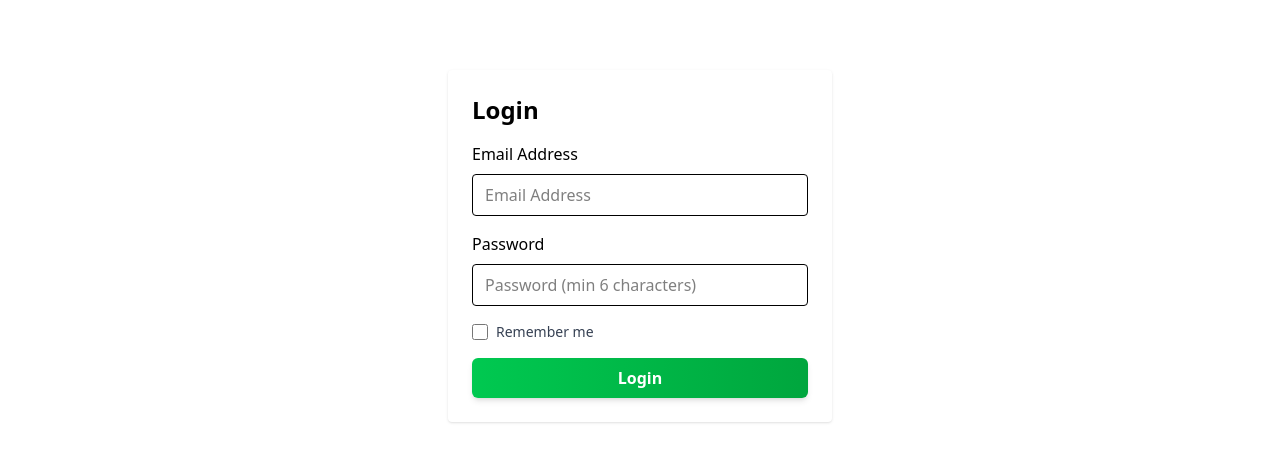
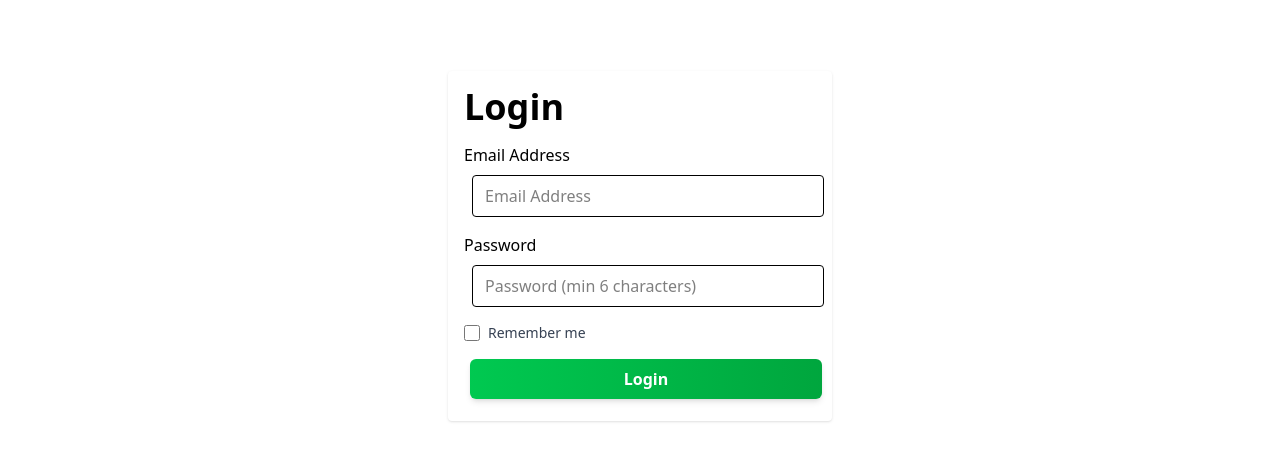
Before and after one commit to iAmBotOkkk/Ecom, a React (Vite) app in the folder Frontend/: page /signin in a window 1280 px wide. Shown: the part 954-1416 px from the top of the page. Built offline with nearby package versions, Linux system fonts and the light colour scheme.

Commit message:
Updated frontend

```diff
--- a/Frontend/src/Components/AppBar.jsx
+++ b/Frontend/src/Components/AppBar.jsx
@@ -1,5 +1,7 @@
+import { useNavigate } from "react-router-dom"
 
 export const Appbar = () => {
+    const navigate = useNavigate()
     return (
 
         <div className="bg-[url('vegetables.jpg')] h-screen">
@@ -22,7 +24,10 @@ export const Appbar = () => {
                         <button className="px-6 py-2 rounded-md cursor-pointer font-semibold
                      text-black border-2 border-green-500  bg-white
                       hover:text-white hover:bg-gradient-to-r hover:from-green-500
-                       hover:via-green-600 hover:to-green-700 hover:shadow-lg transition duration-300 ">
+                       hover:via-green-600 hover:to-green-700 hover:shadow-lg transition duration-300 "
+                            onClick={() => {
+                                navigate("/signin")
+                            }}>
                             Login
                         </button>
                     </div>
--- /dev/null
+++ b/Frontend/src/Components/Button.jsx
@@ -0,0 +1,13 @@
+
+
+export const ButtonComponent = ({btn , onClick}) => {
+
+    return (
+        <div className="w-full m-1.5">
+            <button className="bg-gradient-to-r from-green-500
+               to-green-600 text-white font-semibold px-4 py-2
+              rounded-md shadow-md cursor-pointer hover:from-green-600
+               hover:to-green-700 transition duration-300 w-full" onClick={onClick}>{btn}</button>
+        </div>
+    )
+}
--- /dev/null
+++ b/Frontend/src/Components/Headers.jsx
@@ -0,0 +1,7 @@
+export const Heading = ({text}) => {
+    return (
+        <div>
+            <h1 className="text-4xl font-bold mb-4">{text}</h1>
+        </div>
+    )
+}
--- a/Frontend/src/Components/Input.jsx
+++ b/Frontend/src/Components/Input.jsx
@@ -1,24 +1,51 @@
 
-import { useNavigate } from 'react-router-dom';
 
-export const Inputfield = () => {
-  const navigate = useNavigate();
+export const Inputfield = ({ fields }) => {
+
+    //        <div className="grid place-items-center h-screen">
+    //   <div className="w-full max-w-sm p-6 bg-white rounded shadow">
+    //     <h1 className="text-2xl font-bold mb-4">Login</h1>
+    //     <label className="block mb-2">Email Address</label>
+    //     <input
+    //       type="text"
+    //       placeholder="Email Address"
+    //       className="w-full px-3 py-2 mb-4 border rounded"
+    //     />
+    //     <label className="block mb-2">Password</label>
+    //     <input
+    //       type="password"
+    //       placeholder="Password (min 6 characters)"
+    //       className="w-full px-3 py-2 mb-4 border rounded"
+    //     />
+    //     <div className="flex items-center mb-4">
+      // <input
+      //   required
+      //   type="checkbox"
+      //   id="remember"
+      //   className="w-4 h-4 text-green-600 bg-gray-100 border-gray-300 rounded focus:ring-green-500"
+      // />
+      // <label htmlFor="remember" className="ml-2 text-sm text-gray-700">
+      //   Remember me
+      // </label>
+    // </div>
+
+    //   </div>
+    // </div>
 return (
-       <div className="grid place-items-center h-screen">
-  <div className="w-full max-w-sm p-6 bg-white rounded shadow">
-    <h1 className="text-2xl font-bold mb-4">Login</h1>
-    <label className="block mb-2">Email Address</label>
-    <input
-      type="text"
-      placeholder="Email Address"
-      className="w-full px-3 py-2 mb-4 border rounded"
-    />
-    <label className="block mb-2">Password</label>
-    <input
-      type="password"
-      placeholder="Password (min 6 characters)"
-      className="w-full px-3 py-2 mb-4 border rounded"
-    />
+    <div>
+      {fields.map((field, index) => (
+        <div key={index}>
+          <label className="block mb-2 ">{field.label}</label>
+           <label  className="ml-2 text-sm text-gray-700">{field.check}</label>
+          <input  className="w-full px-3 py-2 mb-4 border rounded" type= {field.type}
+                placeholder={field.placeholder}
+                id={field.id}
+                value={field.value}
+                onChange={field.onChange}/>
+        </div>
+
+      ))}
+      <div>
           <div className="flex items-center mb-4">
         <input
         required
@@ -30,14 +57,9 @@ export const Inputfield = () => {
         Remember me
       </label>
       </div>
-       <button className="bg-gradient-to-r from-green-500
-           to-green-600 text-white font-semibold px-4 py-2
-          rounded-md shadow-md cursor-pointer hover:from-green-600
-           hover:to-green-700 transition duration-300 w-full" onClick={() => {
-            navigate("/signin")
-           }} > Login</button>
-  </div>
+
       </div>
 
+    </div>
   )
 }
--- a/Frontend/src/pages/Login.jsx
+++ b/Frontend/src/pages/Login.jsx
@@ -1,10 +1,22 @@
+
+import { ButtonComponent } from "../Components/Button"
+import { Heading } from "../Components/Headers"
 import { Inputfield } from "../Components/Input"
+
 
 export const Login = () => {
   return (
-    <div>
-        <Inputfield />
+    <div className="grid place-items-center h-screen">
+      <div className="w-full max-w-sm p-4  bg-white rounded shadow">
+       <Heading text = {"Login"}/>
+       <Inputfield fields={[
+        { label : "Email Address", type : "email" , placeholder:"Email Address" },
+        { label : "Password" , type : "password" , placeholder : "Password (min 6 characters)" },
+       ]} />
+        <ButtonComponent btn={"Login"}/>
+
       </div>
 
+    </div>
   )
 }
--- a/Frontend/src/pages/home.jsx
+++ b/Frontend/src/pages/home.jsx
@@ -4,12 +4,9 @@ import { Login } from "../pages/Login";
 
 export const Homepage = () => {
 
-
   return (
     <>
       <Appbar />
-      {/* <Login/> */}
-
     </>
   );
 };
--- /dev/null
+++ b/Frontend/src/pages/signup.jsx
@@ -0,0 +1,7 @@
+export const Signup = () => {
+    return (
+        <div>
+
+        </div>
+    )
+}
```
Lines whose indentation alone changed are shown as unchanged.
